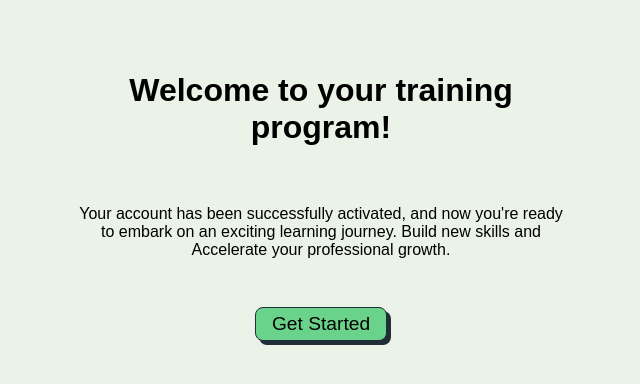
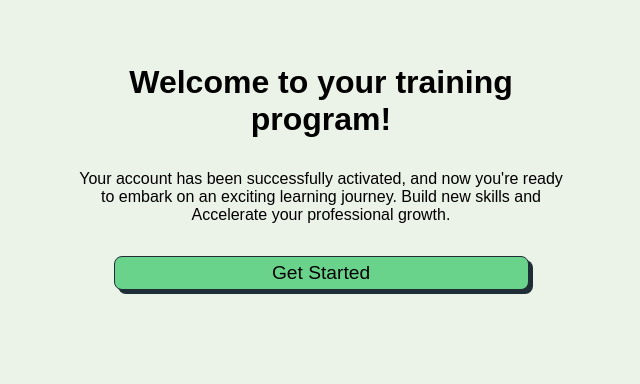
Before and after one commit to bhardwajaman1998/Cosmic-Chaos-Skillbridge, a React (Create React App) app in the folder client/: page /WelcomeMessage in a window 1280 px wide. Shown: the top 384 px of the page, without its empty margins (319-959 px from the left). Built offline with nearby package versions, Linux system fonts and the light colour scheme.

Commit message:
normalize

```diff
--- a/client/src/styles.scss
+++ b/client/src/styles.scss
@@ -3,6 +3,11 @@
 @import './styles/mixins';
 @import './styles/typography';
 @import './styles/variables';
+/* Normalize */
+*{
+  margin: 0;
+  padding: 0;
+}
 
 /* All headers */
 h1, h2, h3, h4, h5, h6 {
@@ -261,6 +266,9 @@ color: #ED2763;
 }
 .welcome-message h2 , .welcome-message p{
   text-align: center !important;
+}
+.welcome-message button{
+  width: 415px;
 }
 
 
```
